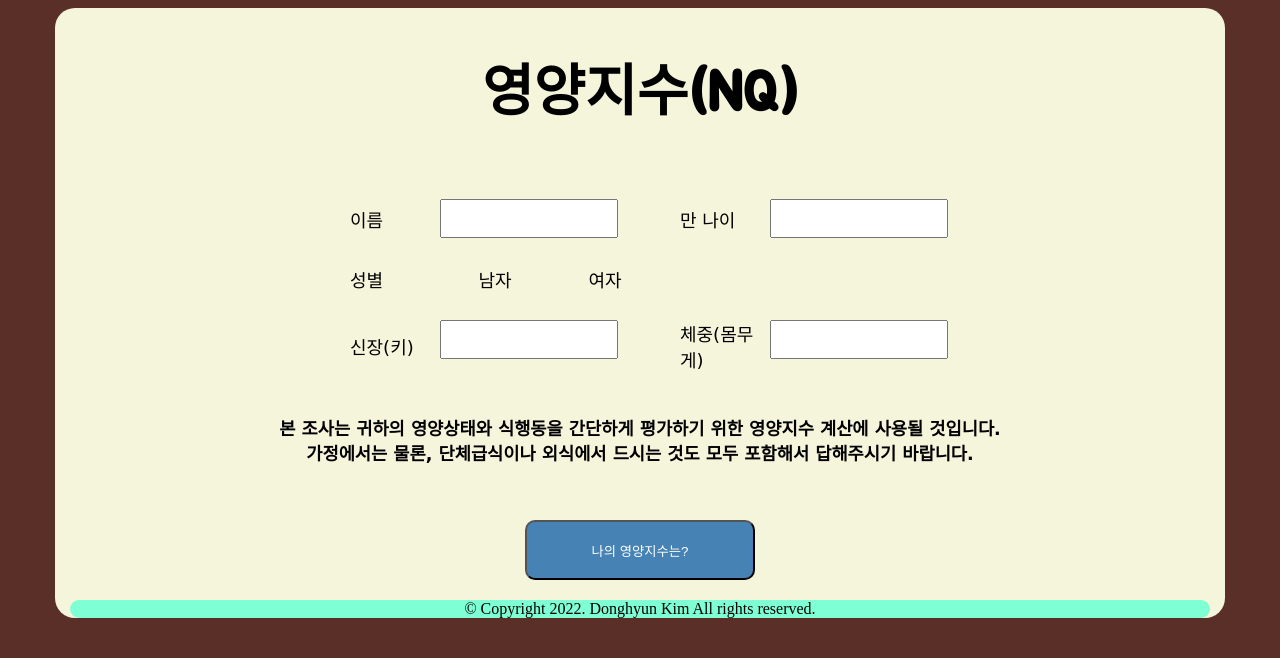
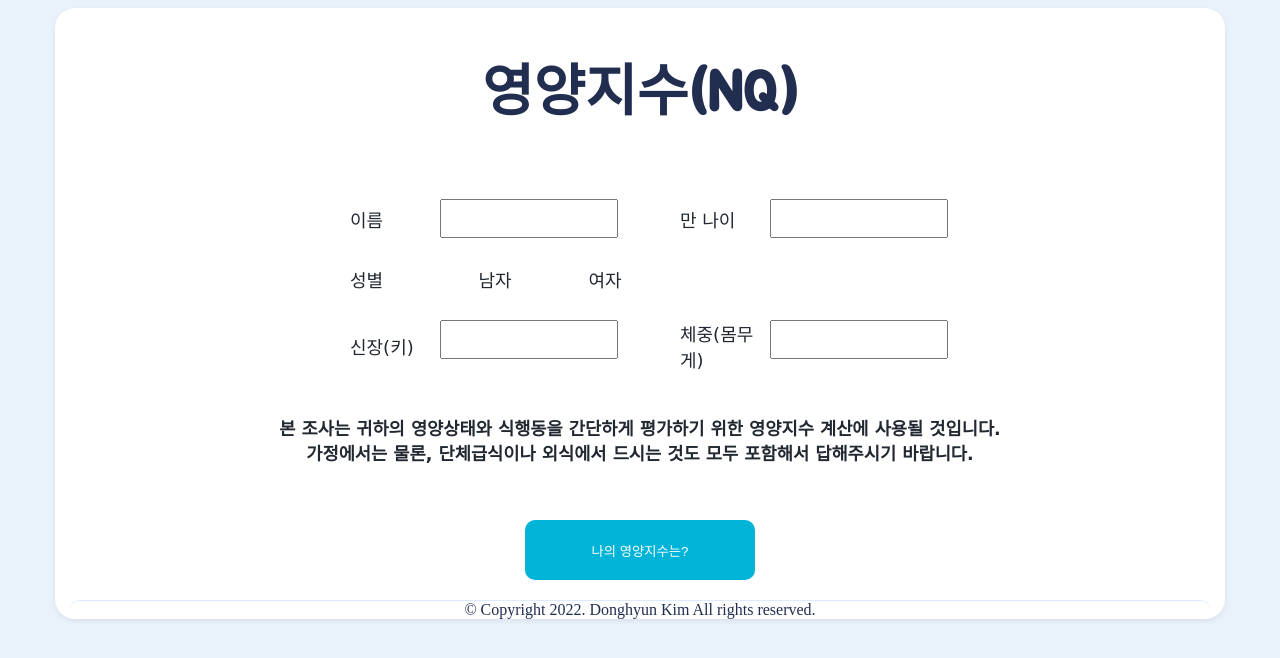
Before and after one commit to eat-wise/DietitianHelper, a plain HTML site: page NQ.html in a window 1280 px wide. Drawn offline with nearby package versions, Linux system fonts and the light colour scheme; a web font is replaced by a local one.

Commit message:
Update style.css
color change

```diff
--- a/style.css
+++ b/style.css
@@ -2,19 +2,32 @@ html {
   font-size: 1rem;
 }
 
+:root {
+  --primary: #222e50; /* 진한 네이비블루 (신뢰, 전문성) */
+  --secondary: #3a506b; /* 다크 블루그레이 */
+  --accent: #00b4d8; /* 산뜻한 청록 (포인트) */
+  --background: #e9f1fa; /* 옅은 블루 (전체 배경) */
+  --surface: #ffffff; /* 카드/컨테이너 배경 */
+  --border: #dbeafe; /* 연한 블루그레이 (구분선) */
+  --text: #222831; /* 메인 텍스트 */
+  --muted: #757575; /* 보조 텍스트 */
+}
+
 body {
-    background-color: #5a2f27;
+  background-color: var(--background); /* 신뢰감 있는 옅은 블루 */
   background-size: cover;
+  color: var(--text);
 }
 
 /* header styles */
 
 h1,
 h2 {
-    font-family: 'Faster One', 'Jua', sans-serif, cursive;
+  font-family: "Faster One", "Jua", sans-serif, cursive;
   text-align: center;
   flex-direction: column;
   align-items: center;
+  color: var(--primary);
 }
 
 h1 {
@@ -28,24 +41,27 @@ h2 {
 /* section styles */
 
 .container {
-    font-family: 'Poor Story', cursive;
-    background: beige;
+  background: var(--surface); /* 카드/컨테이너 배경 */
   border-radius: 20px;
+  font-family: "Poor Story", cursive;
   font-size: large;
   width: 100%;
   padding-right: 15px;
   padding-left: 15px;
   margin-right: auto;
   margin-left: auto;
+  box-shadow: 0 2px 5px rgba(34, 46, 80, 0.08); /* 은은한 그림자 */
 }
 
 footer {
   font-family: none;
   margin-top: auto;
   text-align: center;
-    background-color: aquamarine;
+  background-color: var(--surface);
   border-radius: 10px;
   font-size: 1rem;
+  color: var(--primary);
+  border-top: 1px solid var(--border);
 }
 
 input[type="number"]::-webkit-outer-spin-button,
@@ -55,14 +71,16 @@ input[type="number"]::-webkit-inner-spin-button {
 }
 
 button {
-    background-color: steelblue;
-    color: white;
+  background-color: var(--accent);
+  color: #fff;
   border-radius: 10px;
+  border: none;
+  transition: background 0.2s;
 }
 
 button:hover {
-    background-color: rgb(0, 171, 132);
-    color: white;
+  background-color: var(--secondary);
+  color: #fff;
 }
 
 table {
```
Lines whose indentation alone changed are shown as unchanged.
